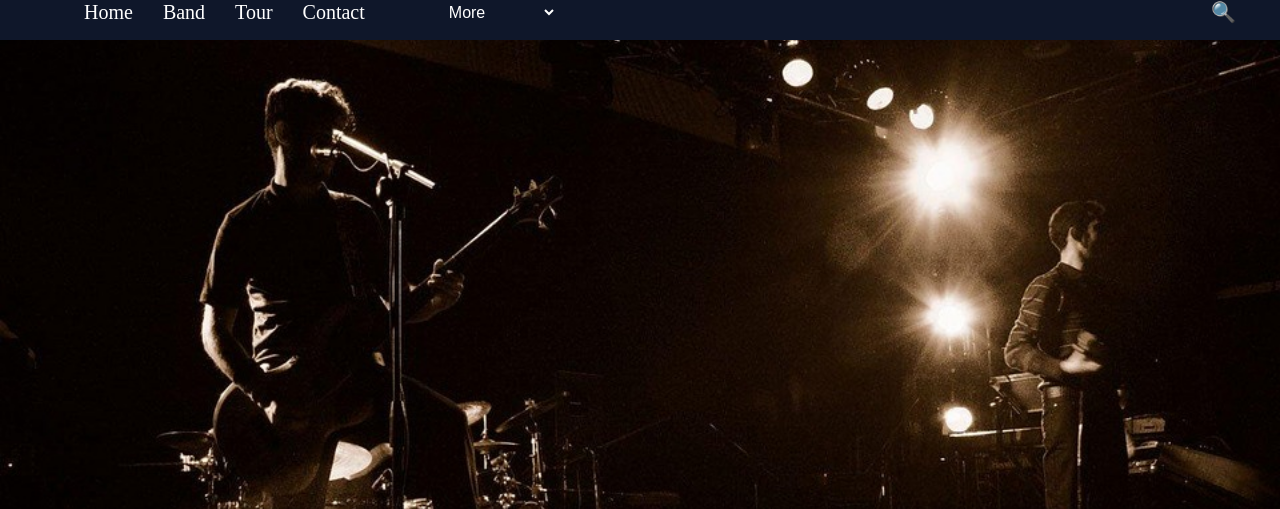
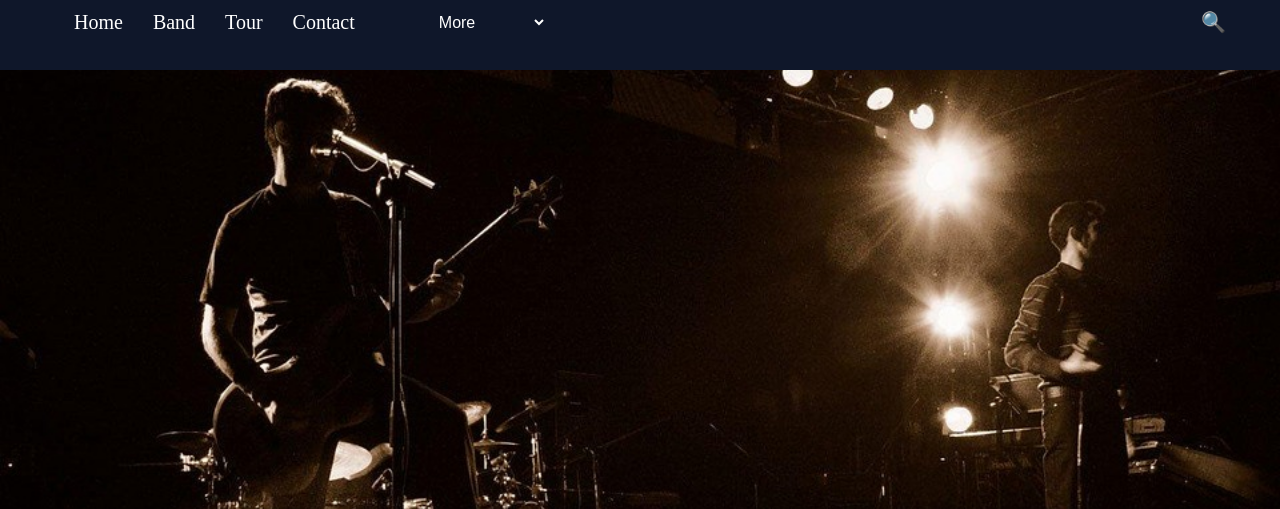
Before and after one commit to adisaelijah2001-png/portfolio-1, a plain HTML site: page index.html in a window 1280 px wide. Shown: the top 509 px of the page. Drawn offline with Linux system fonts and the light colour scheme.

Commit message:
justify-content

```diff
--- a/style.css
+++ b/style.css
@@ -17,11 +17,11 @@ header{
     left: 0;
     z-index: 1000;
     background: #0f172a;
-    height: 40px;
+    height: 50px;
     align-items: center;
-    padding: 0 20px;
+    padding: 10px;
     margin: auto;
-
+    justify-content: center;
 }
 nav{
     display: flex;
```
